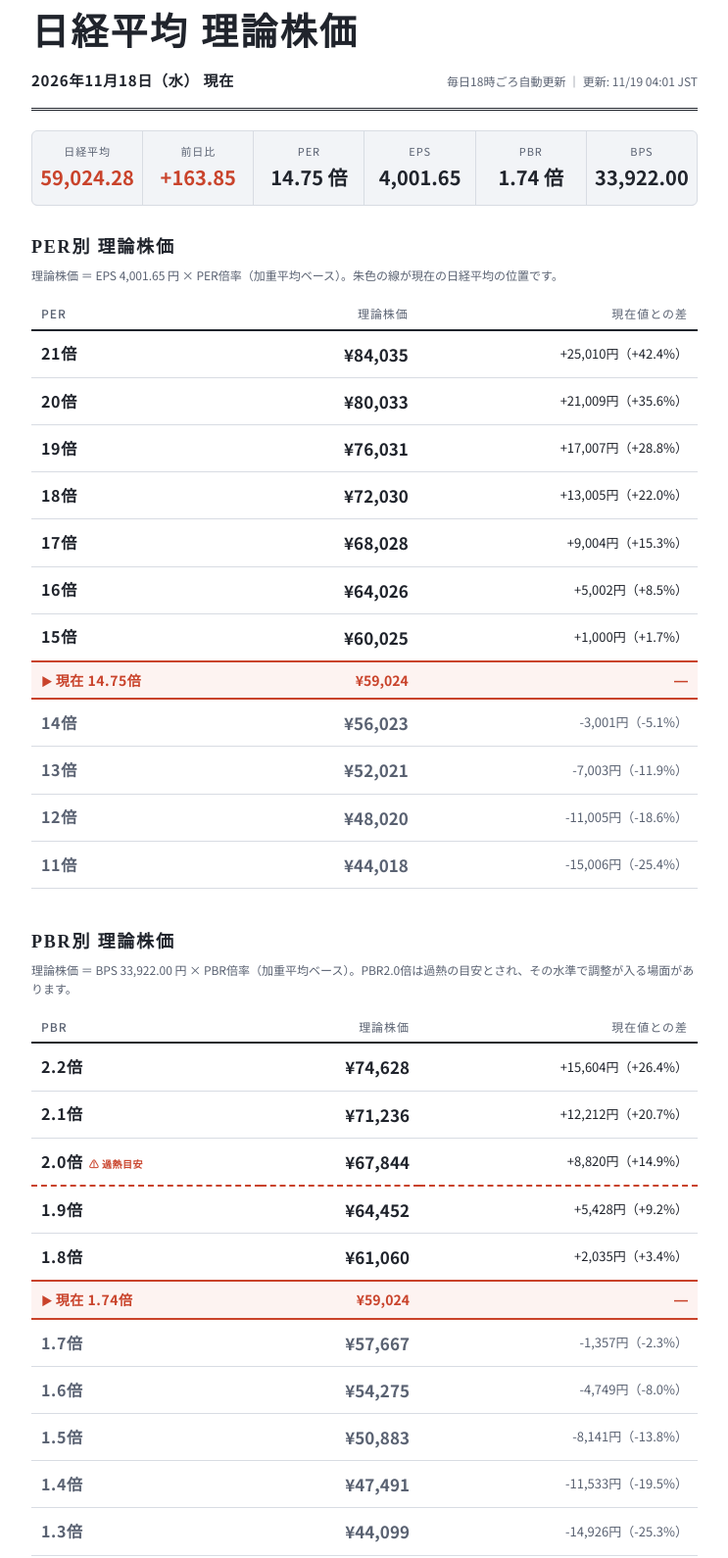
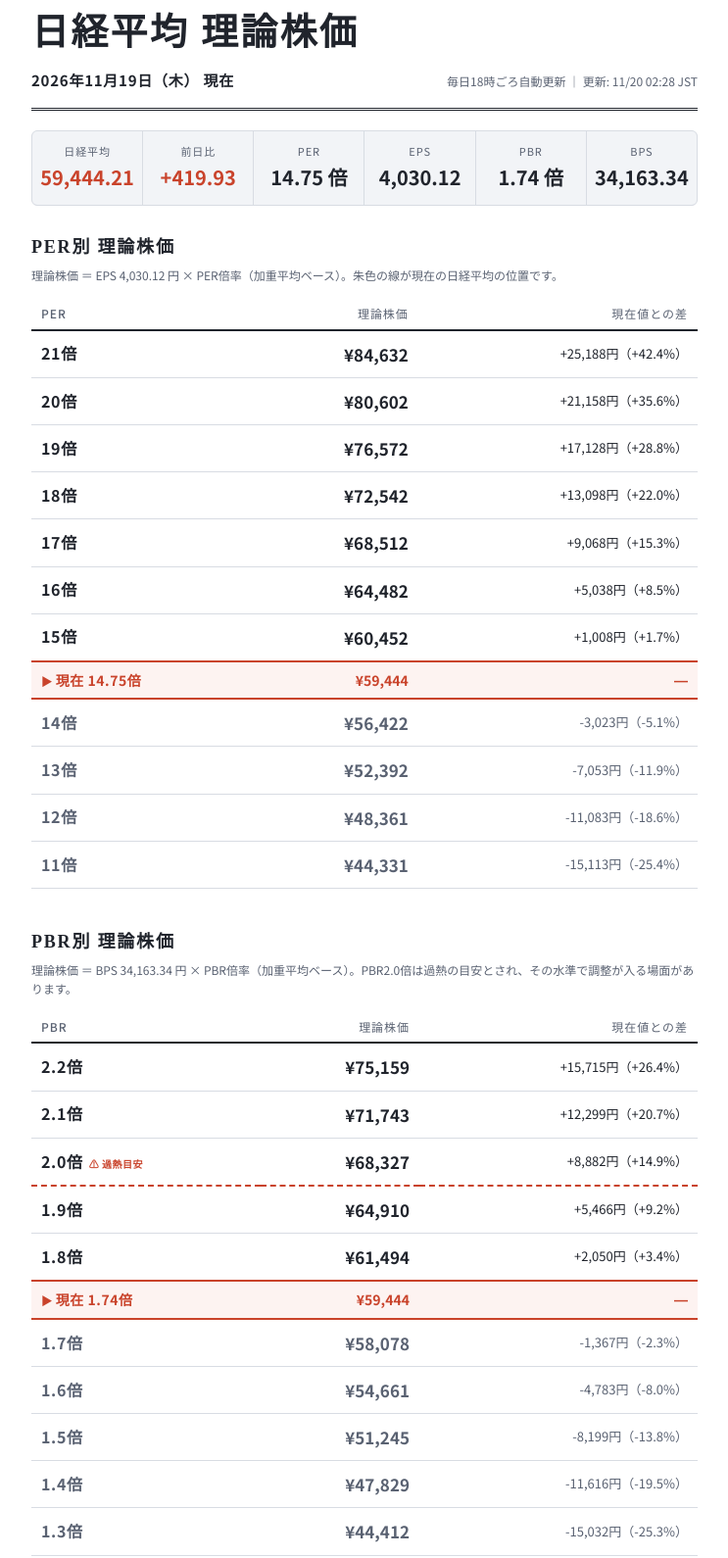
Before and after one commit to hataokamoto801/nikkei-site, a plain HTML site: page index.html in a window 1280 px wide. Shown: the part 25-1615 px from the top of the page at 98% size, without its empty margins (268-1011 px from the left). Drawn offline with Linux system fonts and the light colour scheme; a web font is replaced by a local one.

Commit message:
更新: 2026-11-19

```diff
--- a/index.html
+++ b/index.html
@@ -3,7 +3,7 @@
 <head>
 <meta charset="UTF-8">
 <meta name="viewport" content="width=device-width, initial-scale=1.0">
-<title>日経平均 理論株価 | 2026-11-18</title>
+<title>日経平均 理論株価 | 2026-11-19</title>
 <link rel="preconnect" href="https://fonts.googleapis.com">
 <link rel="preconnect" href="https://fonts.gstatic.com" crossorigin>
 <link href="https://fonts.googleapis.com/css2?family=Zen+Old+Mincho:wght@700;900&family=Noto+Sans+JP:wght@400;500;700&display=swap" rel="stylesheet">
@@ -83,64 +83,64 @@
   <header>
     <h1>日経平均 理論株価</h1>
     <div class="dateline">
-      <span class="d">2026年11月18日（水） 現在</span>
-      <span class="u">毎日18時ごろ自動更新 ｜ 更新: 11/19 04:01 JST</span>
+      <span class="d">2026年11月19日（木） 現在</span>
+      <span class="u">毎日18時ごろ自動更新 ｜ 更新: 11/20 02:28 JST</span>
     </div>
   </header>
 
   <div class="stats">
-    <div class="stat"><div class="l">日経平均</div><div class="v up">59,024.28</div></div>
-    <div class="stat"><div class="l">前日比</div><div class="v up">+163.85</div></div>
+    <div class="stat"><div class="l">日経平均</div><div class="v up">59,444.21</div></div>
+    <div class="stat"><div class="l">前日比</div><div class="v up">+419.93</div></div>
     <div class="stat"><div class="l">PER</div><div class="v">14.75 倍</div></div>
-    <div class="stat"><div class="l">EPS</div><div class="v">4,001.65</div></div>
+    <div class="stat"><div class="l">EPS</div><div class="v">4,030.12</div></div>
     <div class="stat"><div class="l">PBR</div><div class="v">1.74 倍</div></div>
-    <div class="stat"><div class="l">BPS</div><div class="v">33,922.00</div></div>
+    <div class="stat"><div class="l">BPS</div><div class="v">34,163.34</div></div>
   </div>
 
   <h2>PER別 理論株価</h2>
-  <p class="note">理論株価 ＝ EPS 4,001.65 円 × PER倍率（加重平均ベース）。朱色の線が現在の日経平均の位置です。</p>
+  <p class="note">理論株価 ＝ EPS 4,030.12 円 × PER倍率（加重平均ベース）。朱色の線が現在の日経平均の位置です。</p>
 
   <table>
     <thead>
       <tr><th>PER</th><th>理論株価</th><th>現在値との差</th></tr>
     </thead>
     <tbody>
-      <tr class="above"><td>21倍</td><td class="price">¥84,035</td><td class="diff">+25,010円（+42.4%）</td></tr>
-      <tr class="above"><td>20倍</td><td class="price">¥80,033</td><td class="diff">+21,009円（+35.6%）</td></tr>
-      <tr class="above"><td>19倍</td><td class="price">¥76,031</td><td class="diff">+17,007円（+28.8%）</td></tr>
-      <tr class="above"><td>18倍</td><td class="price">¥72,030</td><td class="diff">+13,005円（+22.0%）</td></tr>
-      <tr class="above"><td>17倍</td><td class="price">¥68,028</td><td class="diff">+9,004円（+15.3%）</td></tr>
-      <tr class="above"><td>16倍</td><td class="price">¥64,026</td><td class="diff">+5,002円（+8.5%）</td></tr>
-      <tr class="above"><td>15倍</td><td class="price">¥60,025</td><td class="diff">+1,000円（+1.7%）</td></tr>
-      <tr class="now"><td>現在 14.75倍</td><td class="price">¥59,024</td><td class="diff">―</td></tr>
-      <tr class="below"><td>14倍</td><td class="price">¥56,023</td><td class="diff">-3,001円（-5.1%）</td></tr>
-      <tr class="below"><td>13倍</td><td class="price">¥52,021</td><td class="diff">-7,003円（-11.9%）</td></tr>
-      <tr class="below"><td>12倍</td><td class="price">¥48,020</td><td class="diff">-11,005円（-18.6%）</td></tr>
-      <tr class="below"><td>11倍</td><td class="price">¥44,018</td><td class="diff">-15,006円（-25.4%）</td></tr>
+      <tr class="above"><td>21倍</td><td class="price">¥84,632</td><td class="diff">+25,188円（+42.4%）</td></tr>
+      <tr class="above"><td>20倍</td><td class="price">¥80,602</td><td class="diff">+21,158円（+35.6%）</td></tr>
+      <tr class="above"><td>19倍</td><td class="price">¥76,572</td><td class="diff">+17,128円（+28.8%）</td></tr>
+      <tr class="above"><td>18倍</td><td class="price">¥72,542</td><td class="diff">+13,098円（+22.0%）</td></tr>
+      <tr class="above"><td>17倍</td><td class="price">¥68,512</td><td class="diff">+9,068円（+15.3%）</td></tr>
+      <tr class="above"><td>16倍</td><td class="price">¥64,482</td><td class="diff">+5,038円（+8.5%）</td></tr>
+      <tr class="above"><td>15倍</td><td class="price">¥60,452</td><td class="diff">+1,008円（+1.7%）</td></tr>
+      <tr class="now"><td>現在 14.75倍</td><td class="price">¥59,444</td><td class="diff">―</td></tr>
+      <tr class="below"><td>14倍</td><td class="price">¥56,422</td><td class="diff">-3,023円（-5.1%）</td></tr>
+      <tr class="below"><td>13倍</td><td class="price">¥52,392</td><td class="diff">-7,053円（-11.9%）</td></tr>
+      <tr class="below"><td>12倍</td><td class="price">¥48,361</td><td class="diff">-11,083円（-18.6%）</td></tr>
+      <tr class="below"><td>11倍</td><td class="price">¥44,331</td><td class="diff">-15,113円（-25.4%）</td></tr>
     </tbody>
   </table>
 
   <div class="sec">
   <h2>PBR別 理論株価</h2>
-  <p class="note">理論株価 ＝ BPS 33,922.00 円 × PBR倍率（加重平均ベース）。PBR2.0倍は過熱の目安とされ、その水準で調整が入る場面があります。</p>
+  <p class="note">理論株価 ＝ BPS 34,163.34 円 × PBR倍率（加重平均ベース）。PBR2.0倍は過熱の目安とされ、その水準で調整が入る場面があります。</p>
 
   <table>
     <thead>
       <tr><th>PBR</th><th>理論株価</th><th>現在値との差</th></tr>
     </thead>
     <tbody>
-      <tr class="above"><td>2.2倍</td><td class="price">¥74,628</td><td class="diff">+15,604円（+26.4%）</td></tr>
-      <tr class="above"><td>2.1倍</td><td class="price">¥71,236</td><td class="diff">+12,212円（+20.7%）</td></tr>
-      <tr class="above hot"><td>2.0倍<span class="hotmark">⚠ 過熱目安</span></td><td class="price">¥67,844</td><td class="diff">+8,820円（+14.9%）</td></tr>
-      <tr class="above"><td>1.9倍</td><td class="price">¥64,452</td><td class="diff">+5,428円（+9.2%）</td></tr>
-      <tr class="above"><td>1.8倍</td><td class="price">¥61,060</td><td class="diff">+2,035円（+3.4%）</td></tr>
-      <tr class="now"><td>現在 1.74倍</td><td class="price">¥59,024</td><td class="diff">―</td></tr>
-      <tr class="below"><td>1.7倍</td><td class="price">¥57,667</td><td class="diff">-1,357円（-2.3%）</td></tr>
-      <tr class="below"><td>1.6倍</td><td class="price">¥54,275</td><td class="diff">-4,749円（-8.0%）</td></tr>
-      <tr class="below"><td>1.5倍</td><td class="price">¥50,883</td><td class="diff">-8,141円（-13.8%）</td></tr>
-      <tr class="below"><td>1.4倍</td><td class="price">¥47,491</td><td class="diff">-11,533円（-19.5%）</td></tr>
-      <tr class="below"><td>1.3倍</td><td class="price">¥44,099</td><td class="diff">-14,926円（-25.3%）</td></tr>
-      <tr class="below"><td>1.2倍</td><td class="price">¥40,706</td><td class="diff">-18,318円（-31.0%）</td></tr>
+      <tr class="above"><td>2.2倍</td><td class="price">¥75,159</td><td class="diff">+15,715円（+26.4%）</td></tr>
+      <tr class="above"><td>2.1倍</td><td class="price">¥71,743</td><td class="diff">+12,299円（+20.7%）</td></tr>
+      <tr class="above hot"><td>2.0倍<span class="hotmark">⚠ 過熱目安</span></td><td class="price">¥68,327</td><td class="diff">+8,882円（+14.9%）</td></tr>
+      <tr class="above"><td>1.9倍</td><td class="price">¥64,910</td><td class="diff">+5,466円（+9.2%）</td></tr>
+      <tr class="above"><td>1.8倍</td><td class="price">¥61,494</td><td class="diff">+2,050円（+3.4%）</td></tr>
+      <tr class="now"><td>現在 1.74倍</td><td class="price">¥59,444</td><td class="diff">―</td></tr>
+      <tr class="below"><td>1.7倍</td><td class="price">¥58,078</td><td class="diff">-1,367円（-2.3%）</td></tr>
+      <tr class="below"><td>1.6倍</td><td class="price">¥54,661</td><td class="diff">-4,783円（-8.0%）</td></tr>
+      <tr class="below"><td>1.5倍</td><td class="price">¥51,245</td><td class="diff">-8,199円（-13.8%）</td></tr>
+      <tr class="below"><td>1.4倍</td><td class="price">¥47,829</td><td class="diff">-11,616円（-19.5%）</td></tr>
+      <tr class="below"><td>1.3倍</td><td class="price">¥44,412</td><td class="diff">-15,032円（-25.3%）</td></tr>
+      <tr class="below"><td>1.2倍</td><td class="price">¥40,996</td><td class="diff">-18,448円（-31.0%）</td></tr>
     </tbody>
   </table>
   </div>
```
